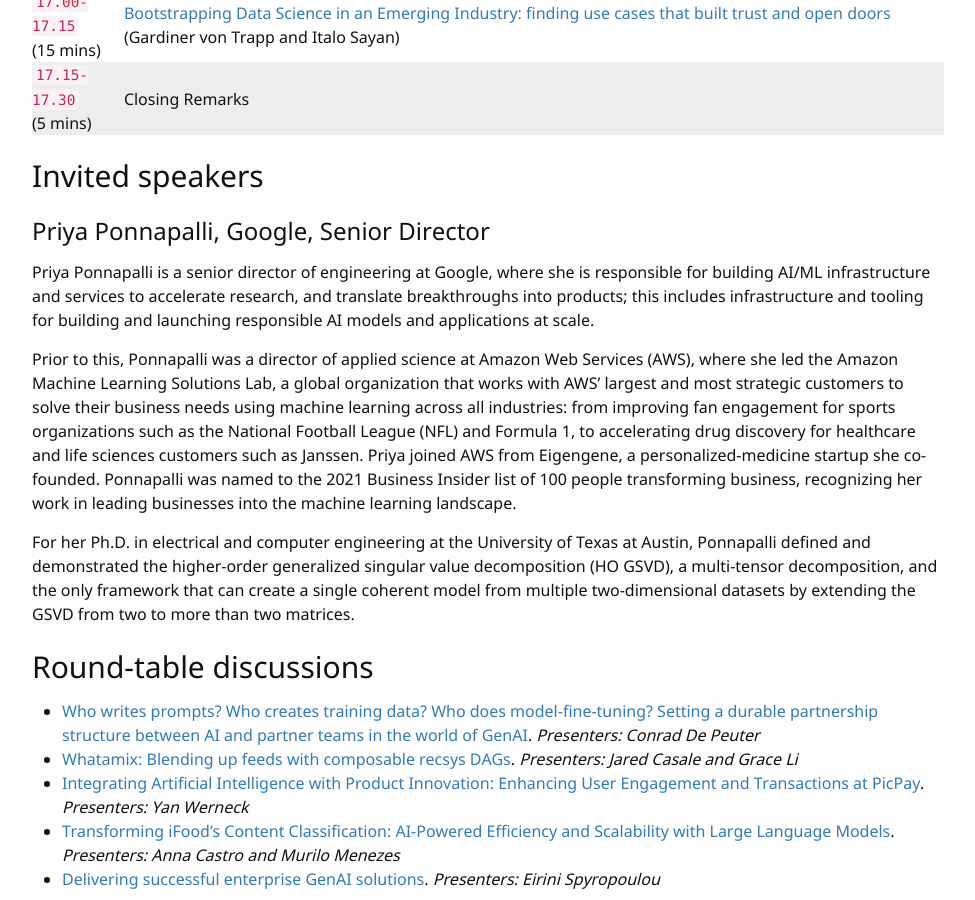
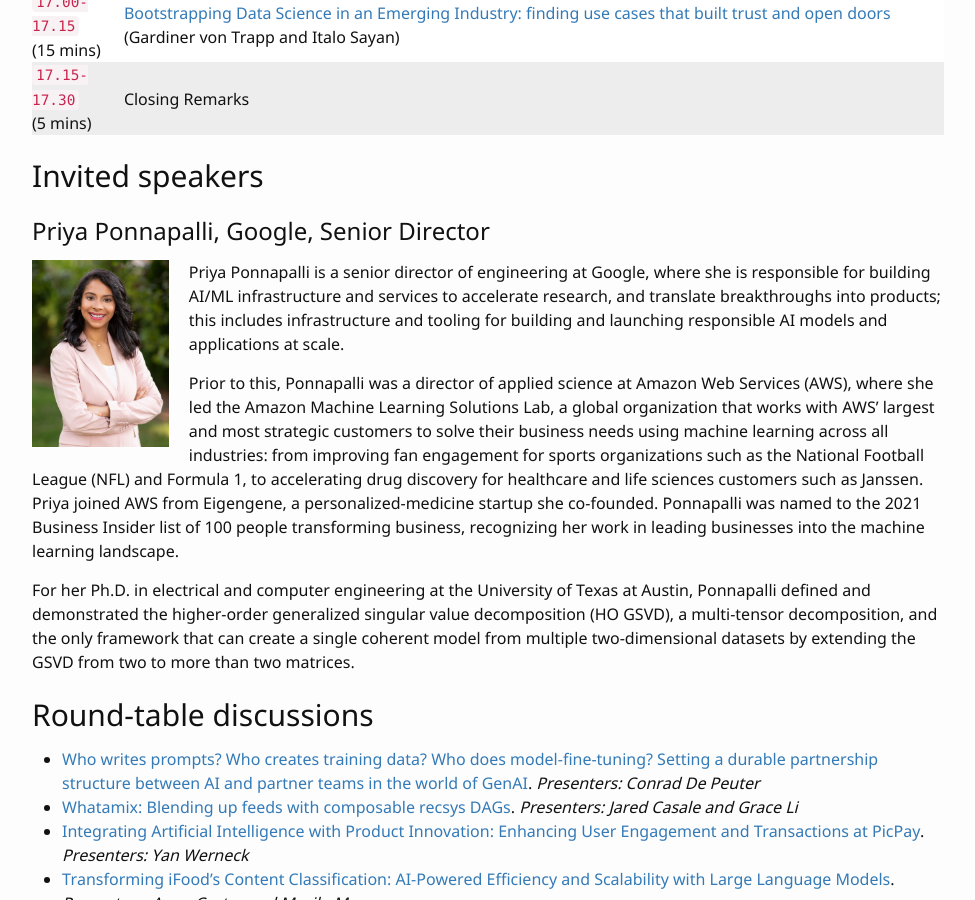
Before and after one commit to wamlm-kdd/wamlm, a Jekyll site: the page built from index.md, in a window 1280 px wide and 900 px high, scrolled down 3815 px. Shown: the whole window, without its empty margins (152-1127 px from the left). Built offline with Jekyll 4.4.1, drawn with Linux system fonts in a browser that asks for light colours; our own code applies the rules of GitHub Pages for plain Markdown files.

Commit message:
Add Priya's headshot

```diff
--- a/index.md
+++ b/index.md
@@ -114,6 +114,9 @@
 ## Invited speakers
 
 ### Priya Ponnapalli, Google, Senior Director
+
+<img class="speaker_image" src="images/priya.jpg"/>
+
 Priya Ponnapalli is a senior director of engineering at Google, where she is responsible for building AI/ML infrastructure and services to accelerate research, and translate breakthroughs into products; this includes infrastructure and tooling for building and launching responsible AI models and applications at scale.
 
 
```
Also changed, not shown: images/priya.jpg (added).
